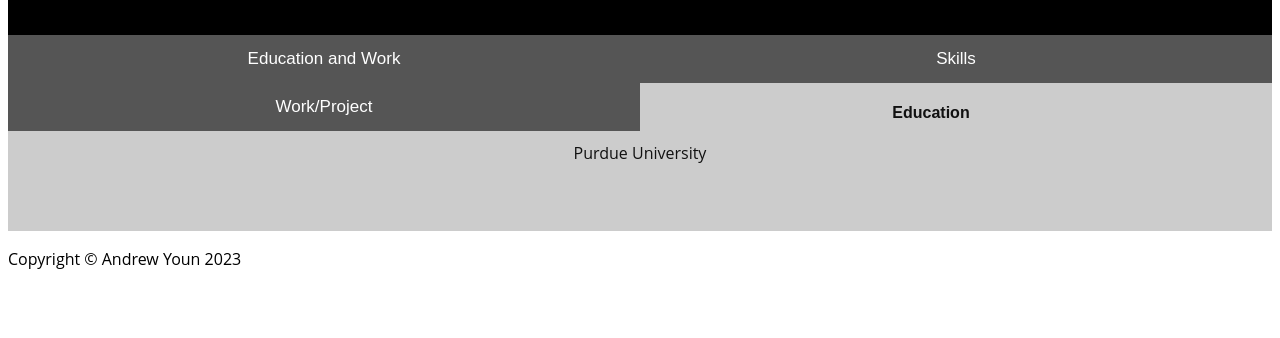
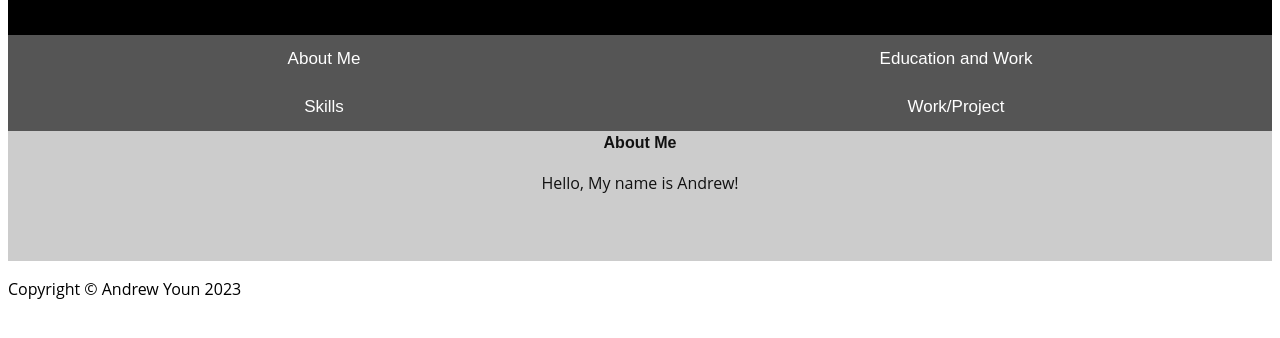
Before and after one commit to PixelQuester/Resume-Page, a plain HTML site: page index.html in a window 1280 px wide. Shown: the part 96-434 px from the top of the page. Drawn offline with Linux system fonts and the light colour scheme.

Commit message:
Update index.html

```diff
--- a/index.html
+++ b/index.html
@@ -11,9 +11,15 @@
 		<h1>Andrew Youn</h1>
       </header>
 
+	<button class="tablink" onclick="openTab('tabintro', this, '#222')" id="defaultOpen">About Me</button>
       <button class="tablink" onclick="openTab('tabintro', this, '#222')" id="defaultOpen">Education and Work</button>
       <button class="tablink" onclick="openTab('tababout', this, '#222')">Skills</button>
 	<button class="tablink" onclick="openTab('tababout', this, '#222')">Work/Project</button>
+
+	<div id="tabintro" class="tabcontent">
+		<h3>About Me</h3>
+		<p>Hello, My name is Andrew!</p>
+      </div>
 
       <div id="tabintro" class="tabcontent">
 		<h3>Education</h3>
```
